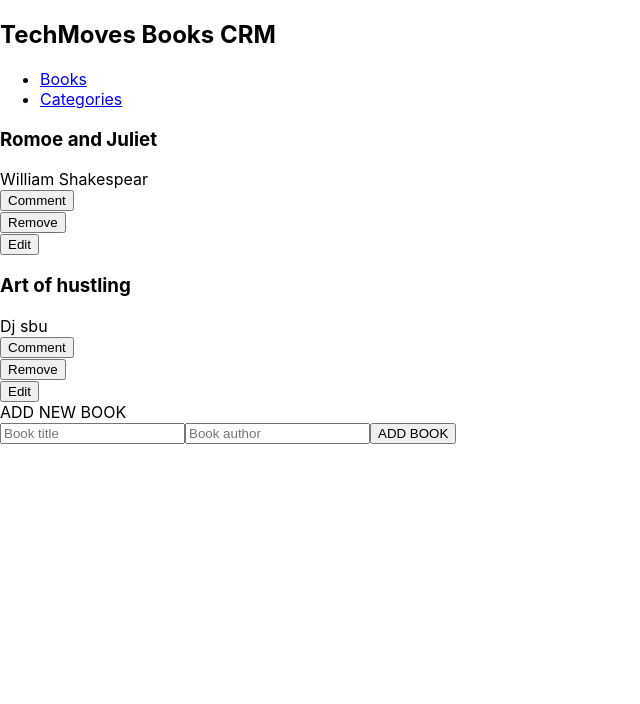
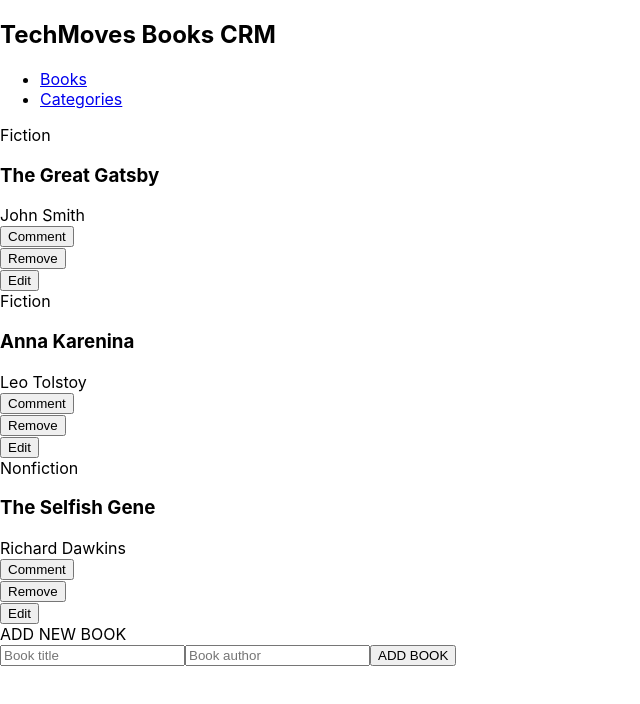
Before and after one commit to techmoves/bookstores, a React (Create React App) app: page / in a window 1280 px wide. Shown: the top 704 px of the page, without its empty margins (0-640 px from the left). Built offline with nearby package versions, Linux system fonts and the light colour scheme.

Commit message:
Fix remove button function

```diff
--- a/src/components/BooksList.js
+++ b/src/components/BooksList.js
@@ -1,21 +1,8 @@
-import React, { useState } from 'react';
+import { useSelector } from 'react-redux';
 import BooksItem from './BooksItem';
 
 export default function BookList() {
-  const [books] = useState([
-    {
-      id: 1,
-      title: 'Romoe and Juliet',
-      author: 'William Shakespear',
-      completed: false,
-    },
-    {
-      id: 1,
-      title: 'Art of hustling',
-      author: 'Dj sbu',
-      completed: false,
-    },
-  ]);
+  const books = useSelector((state) => state.book.bookItem);
 
   return (
     <>
--- a/src/redux/books.js/booksSlice.js
+++ b/src/redux/books.js/booksSlice.js
@@ -30,7 +30,7 @@ const booksSlice = createSlice({
       state.bookItem.push(action.payload);
     },
     removeBook: (state, action) => {
-      state.books = state.books.filter((book) => book.id !== action.id);
+      state.bookItem = state.bookItem.filter((book) => book.id !== action.id);
     },
   },
 });
```
